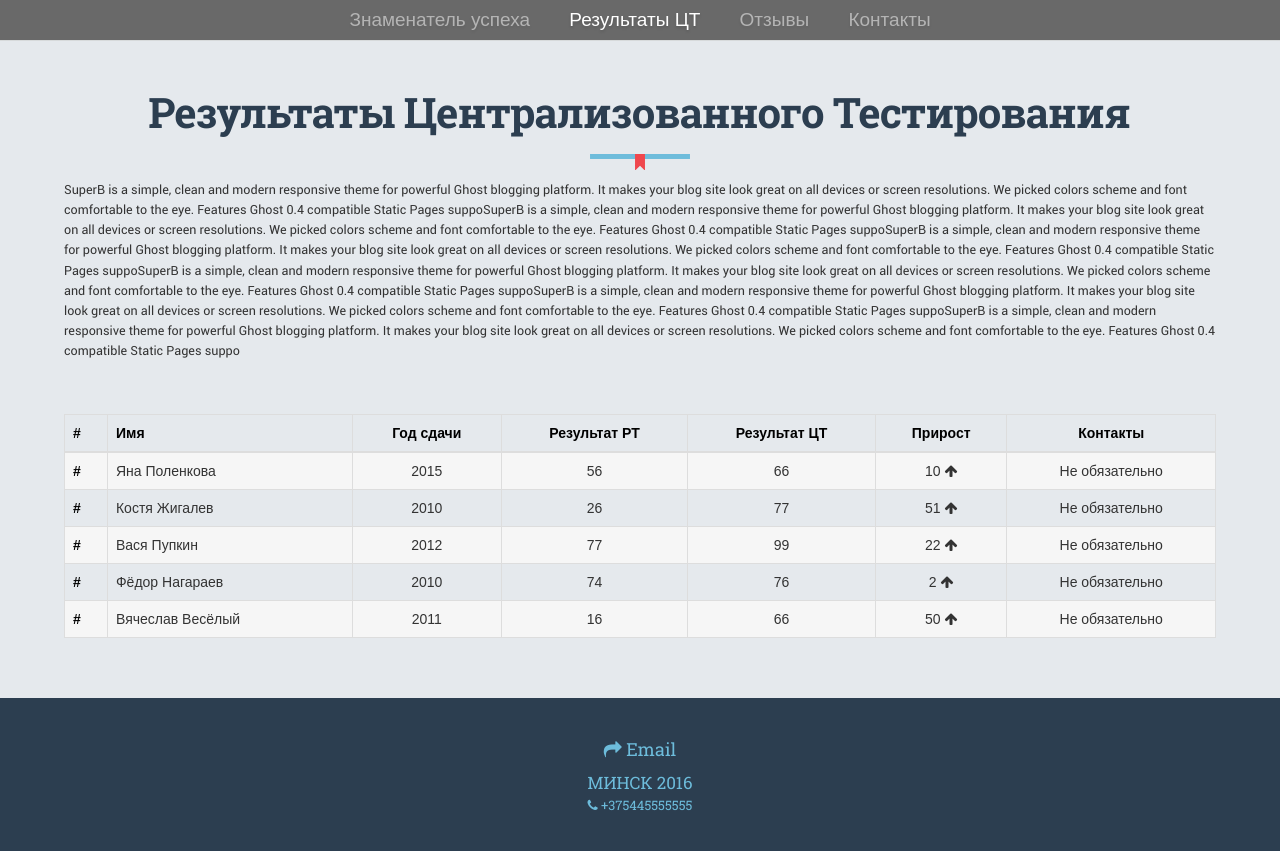
After one commit to keipa/uubogdanov, a Django app: page /central_testing/ in a window 1280 px wide. The commit adds this page. Run offline with Django 3.2, Linux system fonts and the light colour scheme; some libraries are stand-ins or nearby versions; some web fonts are replaced.

Commit message:
added table + card is ready + button to table

```diff
--- a/teacher/static/css/usercard.css
+++ b/teacher/static/css/usercard.css
@@ -160,7 +160,7 @@ body {
 }
 .card .header {
     padding: 15px 20px;
-    height: 90px;
+    /*height: 90px;*/
 }
 .card .motto{
     border-bottom: 1px solid #EEEEEE;
--- a/teacher/views.py
+++ b/teacher/views.py
@@ -2,8 +2,11 @@ from django.http import HttpResponse
 from django.shortcuts import render
 
 # Create your views here.
+
+
 def index(request):
     return render(request, 'index.html')
+
 
 def bootstrap(request):
     return render(request, 'bootstrap.html')
@@ -11,3 +14,27 @@ def bootstrap(request):
 
 def testing(request):
     return render(request, 'testing.html')
+
+
+def reviews(request):
+    return render(request, 'reviews.html')
+
+
+class Student():
+    def __init__(self, name, graduate_year, rt, ct):
+        self.name = name
+        self.graduate_year = graduate_year
+        self.rt = rt
+        self.ct = ct
+        self.rise = ct-rt
+
+
+def central_testing(request):
+    people = [
+        Student("Яна Поленкова", 2015, 56, 66),
+        Student("Костя Жигалев", 2010, 26, 77),
+        Student("Вася Пупкин", 2012, 77, 99),
+        Student("Фёдор Нагараев", 2010, 74, 76),
+        Student("Вячеслав Весёлый", 2011, 16, 66)
+    ]
+    return render(request, 'central_testing.html', {"people": people})
--- /dev/null
+++ b/templates/central_testing.html
@@ -0,0 +1,129 @@
+{% load staticfiles %}
+
+<!DOCTYPE html>
+<html>
+<head>
+    <meta http-equiv="Content-Type" content="text/html" charset="UTF-8"/>
+    <meta http-equiv="X-UA-Compatible" content="IE=edge,chrome=1"/>
+
+    <title>Подготовка к ЦТ по математике в Минске</title>
+
+
+    <link rel="shortcut icon" href="{% static "img/favicon.ico" %}"/>
+    <link rel="stylesheet" type="text/css" href="{% static "css/bootstrap.css" %}"/>
+
+    <link rel="stylesheet" type="text/css" href="{% static "css/normalize.css" %}"/>
+    <link rel="stylesheet" type="text/css" href="{% static "css/jquery.sidr.light.css" %}"/>
+    <link rel="stylesheet" type="text/css" href="{% static "css/screen.css" %}"/>
+    <link rel="stylesheet" type="text/css" href="{% static "css/usercard.css" %}"/>
+    <script type="text/javascript" src="{% static "js/jquery.js" %}"></script>
+    <script src="//api-maps.yandex.ru/2.1/?lang=ru_RU" type="text/javascript"></script>
+    <script src="//yandex.st/jquery/2.2.3/jquery.min.js" type="text/javascript"></script>
+
+    <script type="text/javascript" src="{% static "js/jquery.min.js" %}"></script>
+    <script type="text/javascript" src="{% static "js/jquery.sidr.min.js" %}"></script>
+
+    <script type="text/javascript" src="{% static "js/index.js" %}"></script>
+    <meta name="generator" content="Ghost 0.5"/>
+</head>
+
+
+<body class="home-template">
+
+
+<div style="display:block">
+    <a class="toggle-mobile-menu" id="responsive-menu-button" href="#sidr-main"><i class="fa fa-bars"></i></a>
+    <div class="menu_top">
+        <div id="menu">
+            <ul>
+                <li><a href="/">Знаменатель успеха</a></li>
+                <li><a href="/central_testing/">Результаты ЦТ</a></li>
+                <li><a href="/reviews/">Отзывы</a></li>
+                <li><a href="/contact-us/">Контакты</a></li>
+
+            </ul>
+        </div>
+    </div>
+</div>
+
+
+<article class="post tag-superb tag-about-theme tag-information odd">
+    <div class="post-inner" style="width: 90%; max-width: 100%">
+        <header class="post-header">
+            <h2 class="post-title"><a href="/why-superb/">Результаты Централизованного Тестирования</a></h2>
+        </header>
+
+        <section class="post-excerpt">
+            <p>SuperB is a simple, clean and modern responsive theme for powerful Ghost blogging platform. It makes your
+                blog site look great on all devices or screen resolutions. We picked colors scheme and font comfortable
+                to the eye. Features Ghost 0.4 compatible Static Pages suppoSuperB is a simple, clean and modern
+                responsive theme for powerful Ghost blogging platform. It makes your blog site look great on all devices
+                or screen resolutions. We picked colors scheme and font comfortable to the eye. Features Ghost 0.4
+                compatible Static Pages suppoSuperB is a simple, clean and modern responsive theme for powerful Ghost
+                blogging platform. It makes your blog site look great on all devices or screen resolutions. We picked
+                colors scheme and font comfortable to the eye. Features Ghost 0.4 compatible Static Pages suppoSuperB is
+                a simple, clean and modern responsive theme for powerful Ghost blogging platform. It makes your blog
+                site look great on all devices or screen resolutions. We picked colors scheme and font comfortable to
+                the eye. Features Ghost 0.4 compatible Static Pages suppoSuperB is a simple, clean and modern responsive
+                theme for powerful Ghost blogging platform. It makes your blog site look great on all devices or screen
+                resolutions. We picked colors scheme and font comfortable to the eye. Features Ghost 0.4 compatible
+                Static Pages suppoSuperB is a simple, clean and modern responsive theme for powerful Ghost blogging
+                platform. It makes your blog site look great on all devices or screen resolutions. We picked colors
+                scheme and font comfortable to the eye. Features Ghost 0.4 compatible Static Pages suppo</p>
+
+
+            <br>
+
+            <div class="table-responsive">
+                <table class="table table-bordered">
+                    <thead>
+                    <tr>
+                        <th>#</th>
+                        <th>Имя</th>
+                        <th style="text-align: center">Год сдачи</th>
+                        <th style="text-align: center">Результат РТ</th>
+                        <th style="text-align: center">Результат ЦТ</th>
+                        <th style="text-align: center">Прирост</th>
+                        <th style="text-align: center">Контакты</th>
+                    </tr>
+                    </thead>
+                        <tbody>
+
+                        {% for student in people %}
+                            <tr>
+                                <th scope="row">#</th>
+                                <td>{{ student.name }}</td>
+                                <td style="text-align: center">{{  student.graduate_year }}</td>
+                                <td style="text-align: center">{{ student.rt }}</td>
+                                <td style="text-align: center">{{  student.ct }} </td>
+                                <td style="text-align: center"> {{ student.rise }} <i class="fa fa-arrow-up"> </i></td>
+                                <td style="text-align: center">Не обязательно</td>
+                            </tr>
+
+                        {% endfor %}
+
+                        </tbody>
+                </table>
+            </div>
+        </section>
+
+        <br>
+    </div>
+</article>
+
+
+</main>
+
+<footer class="site-footer">
+    <div class="inner">
+        <a class="subscribe icon-feed" href="mailto:u.u.bogdanov@gmail.com?Subject=Хочу%20у%20Вас%20учиться"><i
+                class="fa fa-mail-forward"></i> Email</a>
+        <section class="copyright">Минск 2016</section>
+
+        <h7><i class="fa fa-phone"></i> +375445555555</h7>
+    </div>
+</footer>
+
+
+</body>
+</html>
--- a/uubogdanov/urls.py
+++ b/uubogdanov/urls.py
@@ -5,5 +5,7 @@ from teacher import views
 urlpatterns = [
     url(r'^$', views.index, name='index'),
     url(r'^bootstrap/$', views.bootstrap, name='bootstrap'),
-    url(r'^testing/$', views.testing, name='testing')
+    url(r'^testing/$', views.testing, name='testing'),
+    url(r'^reviews/$', views.reviews, name='reviews'),
+    url(r'^central_testing/$', views.central_testing, name='central_testing')
 ]
```
Also changed, not shown: templates/index.html (+68 -39 lines).
